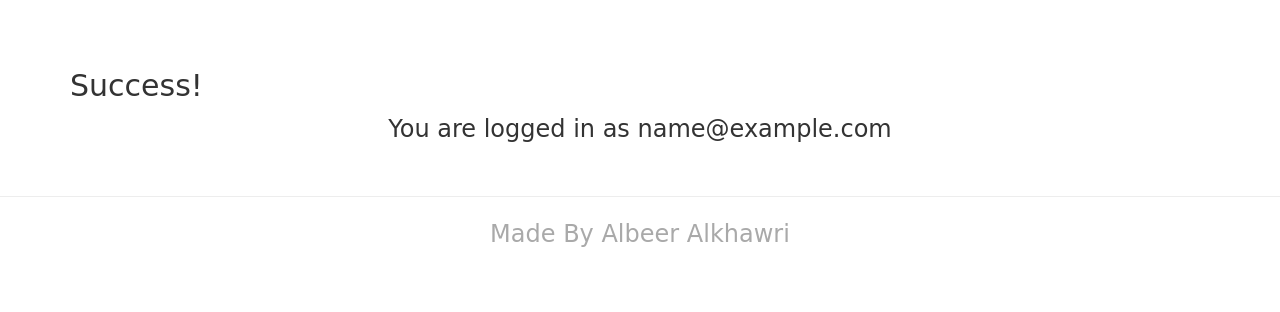
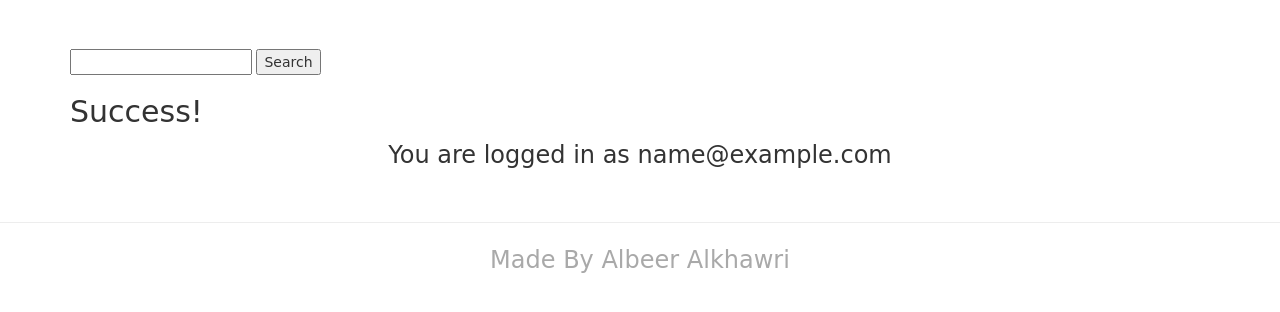
Before and after one commit to albeeralkhawri/Albeer.Cars.Sale, a Django app: page /accounts/profile/ in a window 1280 px wide. Shown: the part 51-363 px from the top of the page. Run offline with Django 3.2, Linux system fonts and the light colour scheme; the visitor is signed in with stand-in values (Sample User, id 1); some libraries are stand-ins or nearby versions; some web fonts are replaced.

Commit message:
add a search box to search of model of cars

```diff
--- a/templates/base.html
+++ b/templates/base.html
@@ -47,6 +47,12 @@
         </div>
     {% endif %}
     <div class="container">
+        <div class="display">
+            <form action="{% url 'search' %}" method="get">
+                <input type="text" name="q">
+                <button type="search">Search</button>
+            </form>
+        </div>
     {% block content %} {% endblock %}
     </div>
     <footer>
```
